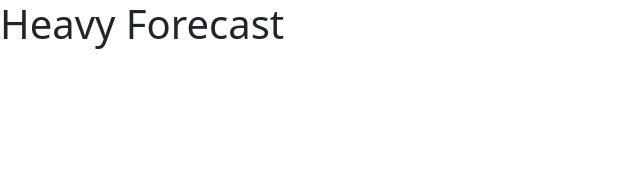
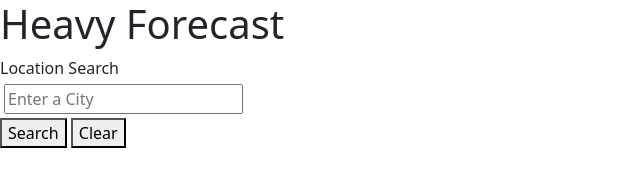
Before and after one commit to Soulreaper077/prod-new, a website: page views/index.html in a window 1280 px wide. Shown: the whole page, without its empty margins (0-640 px from the left). Drawn offline with nearby package versions, Linux system fonts and the light colour scheme; files that its build step writes are made by us from their sources.

Commit message:
making the search form }

```diff
--- a/views/index.html
+++ b/views/index.html
@@ -19,11 +19,20 @@
     </div>
     <!-- End of the header section-->
 
-    <!-- Section for search bar -->
-    <div class="search">
+    <!-- left side pane with the search bar and form -->
 
-    </div>
+    <div class="block">
+        <label class="label"> Location Search </label>
+        <form type="form" action="#" data-netlify="" class="form p-1" onSubmit="return false;">
+            <div class="field">
+                <div class="control"><input type="text" name="city" placeholder="Enter a City" class="input" id="citySearch" /></div>
+            </div>
+        </form>
 
+    <!-- Section for search bar and button  -->
+    <button id="searchBtn" class="btn-style">Search</button>
+    <button id="clearBtn" class="btn-style">Clear</button>
+</div>
     <!-- end of search section -->
 
     <!-- location history section -->
@@ -33,6 +42,8 @@
     </div>
 
     <!-- end of the search history section -->
+
+    <!-- end of the left side box -->
 
     <!-- right side daily forecast div -->
 
```
